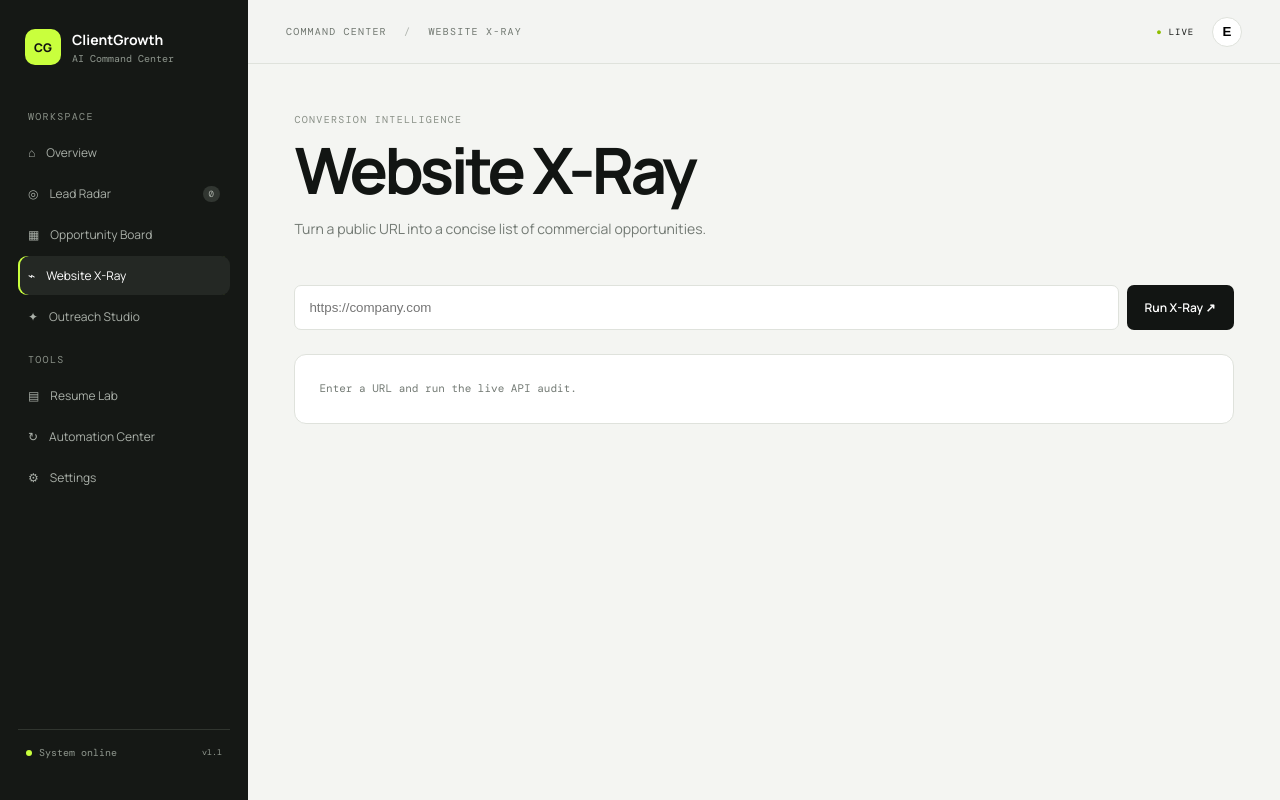
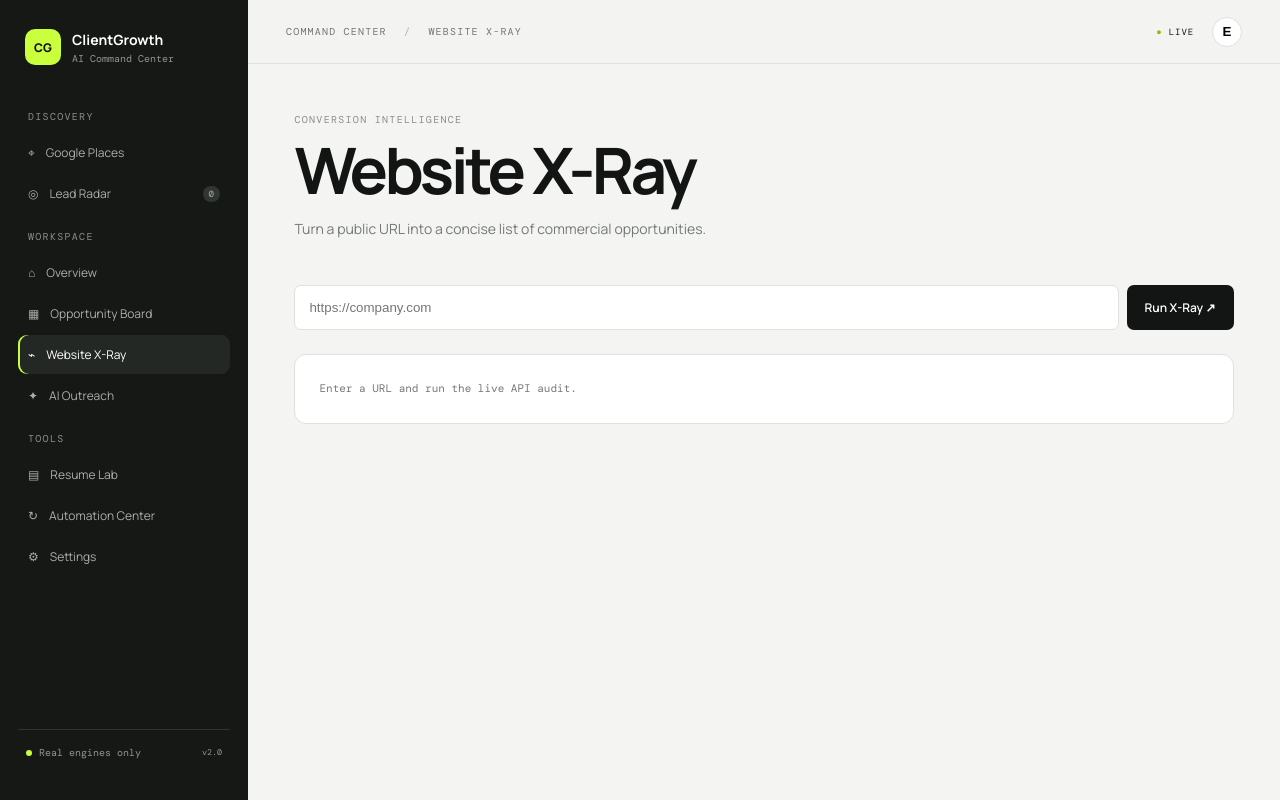
Before and after one commit to Ab2612Ab/clientgrowth-ai-hub, a FastAPI app: page /audit in a window 1280 px wide. Run offline with FastAPI, Linux system fonts and the light colour scheme; some libraries are stand-ins or nearby versions.

Commit message:
Add real Google Places navigation and remove demo branding

```diff
--- a/templates/base.html
+++ b/templates/base.html
@@ -10,18 +10,20 @@
   <aside class="sidebar">
     <a class="brand" href="/"><span class="brandmark">CG</span><span><b>ClientGrowth</b><small>AI Command Center</small></span></a>
     <nav>
+      <div class="navlabel">DISCOVERY</div>
+      <a class="navitem {% if active=='maps' %}active{% endif %}" href="/maps">⌖ <span>Google Places</span></a>
+      <a class="navitem {% if active=='radar' %}active{% endif %}" href="/radar">◎ <span>Lead Radar</span><em>{{ leads|length if leads else 0 }}</em></a>
       <div class="navlabel">WORKSPACE</div>
       <a class="navitem {% if active=='dashboard' %}active{% endif %}" href="/">⌂ <span>Overview</span></a>
-      <a class="navitem {% if active=='radar' %}active{% endif %}" href="/radar">◎ <span>Lead Radar</span><em>{{ leads|length if leads else 0 }}</em></a>
       <a class="navitem {% if active=='pipeline' %}active{% endif %}" href="/pipeline">▦ <span>Opportunity Board</span></a>
       <a class="navitem {% if active=='audit' %}active{% endif %}" href="/audit">⌁ <span>Website X-Ray</span></a>
-      <a class="navitem {% if active=='outreach' %}active{% endif %}" href="/outreach">✦ <span>Outreach Studio</span></a>
+      <a class="navitem {% if active=='outreach' %}active{% endif %}" href="/outreach">✦ <span>AI Outreach</span></a>
       <div class="navlabel">TOOLS</div>
       <a class="navitem {% if active=='resume' %}active{% endif %}" href="/resume">▤ <span>Resume Lab</span></a>
       <a class="navitem {% if active=='automations' %}active{% endif %}" href="/automations">↻ <span>Automation Center</span></a>
       <a class="navitem {% if active=='settings' %}active{% endif %}" href="/settings">⚙ <span>Settings</span></a>
     </nav>
-    <div class="sidebar-bottom"><div class="statusdot"></div><span>System online</span><small>v1.1</small></div>
+    <div class="sidebar-bottom"><div class="statusdot"></div><span>Real engines only</span><small>v2.0</small></div>
   </aside>
   <main class="main">
     <header class="topbar"><div class="crumb">COMMAND CENTER <span>/</span> {% block crumb %}OVERVIEW{% endblock %}</div><div class="top-actions"><span class="live">● LIVE</span><button class="avatar">E</button></div></header>
```
